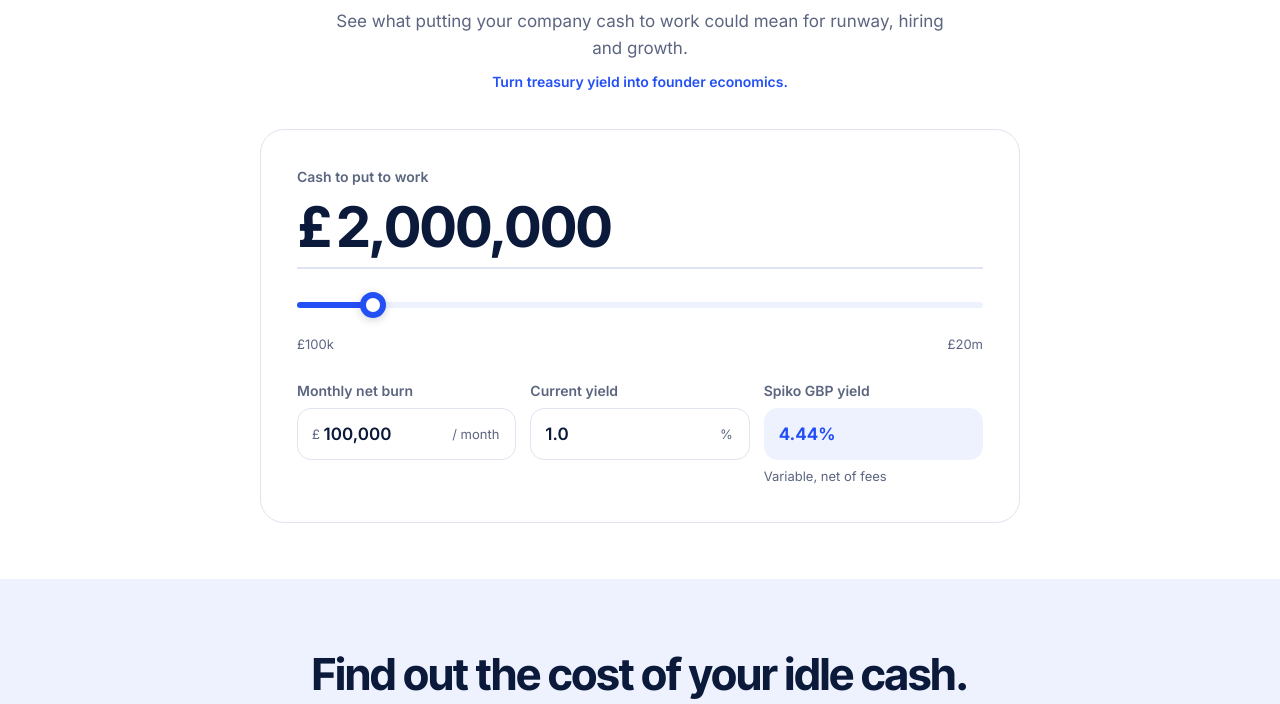
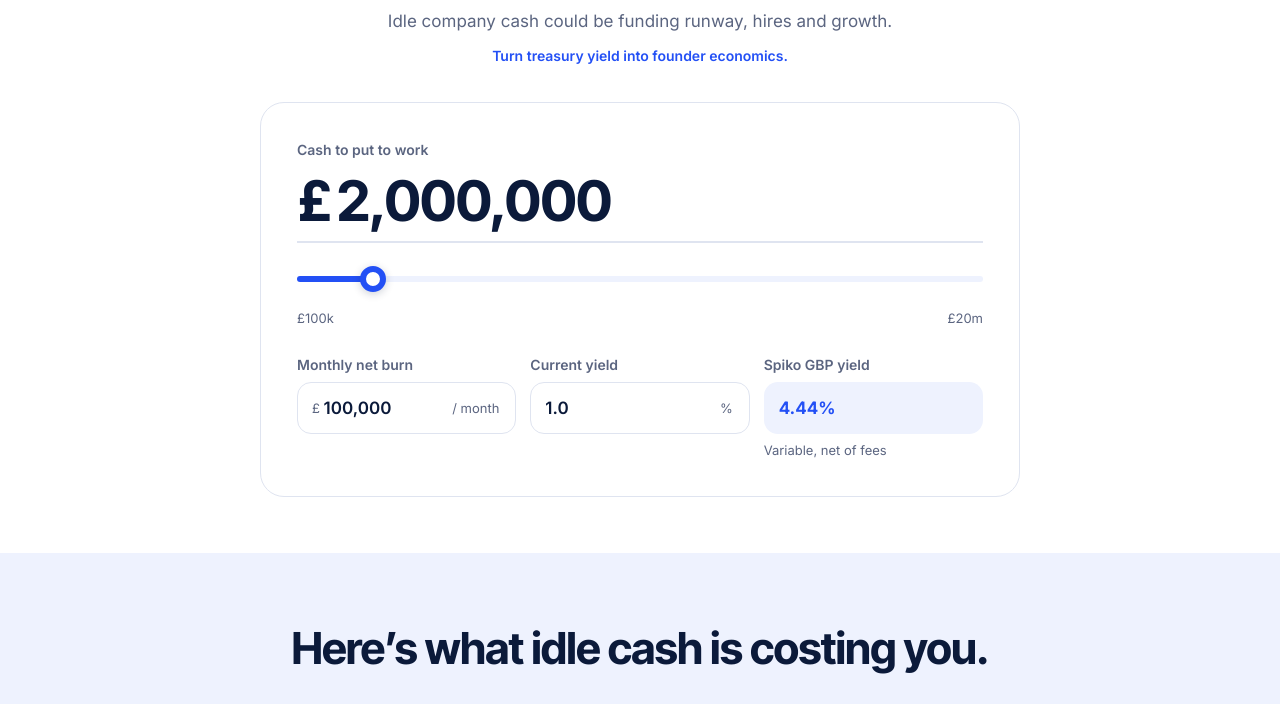
Before and after one commit to RafaKeys99/spiko-runway-calculator, a plain HTML site: page index.html in a window 1280 px wide. Shown: the part 206-910 px from the top of the page. Drawn offline with Linux system fonts and the light colour scheme.

Commit message:
Update section header and hero subline
Co-Authored-By: Claude Opus 5.5 <noreply@anthropic.com>
Claude-Session: https://claude.ai/code/session_01Fyrb9h2TkeD78SaNqNMPQC

```diff
--- a/index.html
+++ b/index.html
@@ -90,7 +90,7 @@ footer{border-top:1px solid var(--line);padding:22px 0 34px;font-size:13px;color
 
 <section class="hero wrap">
   <h1>You’re leaving money on the table.</h1>
-  <p>See what putting your company cash to work could mean for runway, hiring and growth.</p>
+  <p>Idle company cash could be funding runway, hires and growth.</p>
   <div class="tag">Turn treasury yield into founder economics.</div>
 </section>
 
@@ -111,7 +111,7 @@ footer{border-top:1px solid var(--line);padding:22px 0 34px;font-size:13px;color
 
 <section class="impact">
   <div class="wrap sechead">
-      <h2>Find out the cost of your idle cash.</h2>
+      <h2>Here’s what idle cash is costing you.</h2>
   </div>
   <div class="wrap duo">
   <div class="panel result" aria-live="polite">
```
